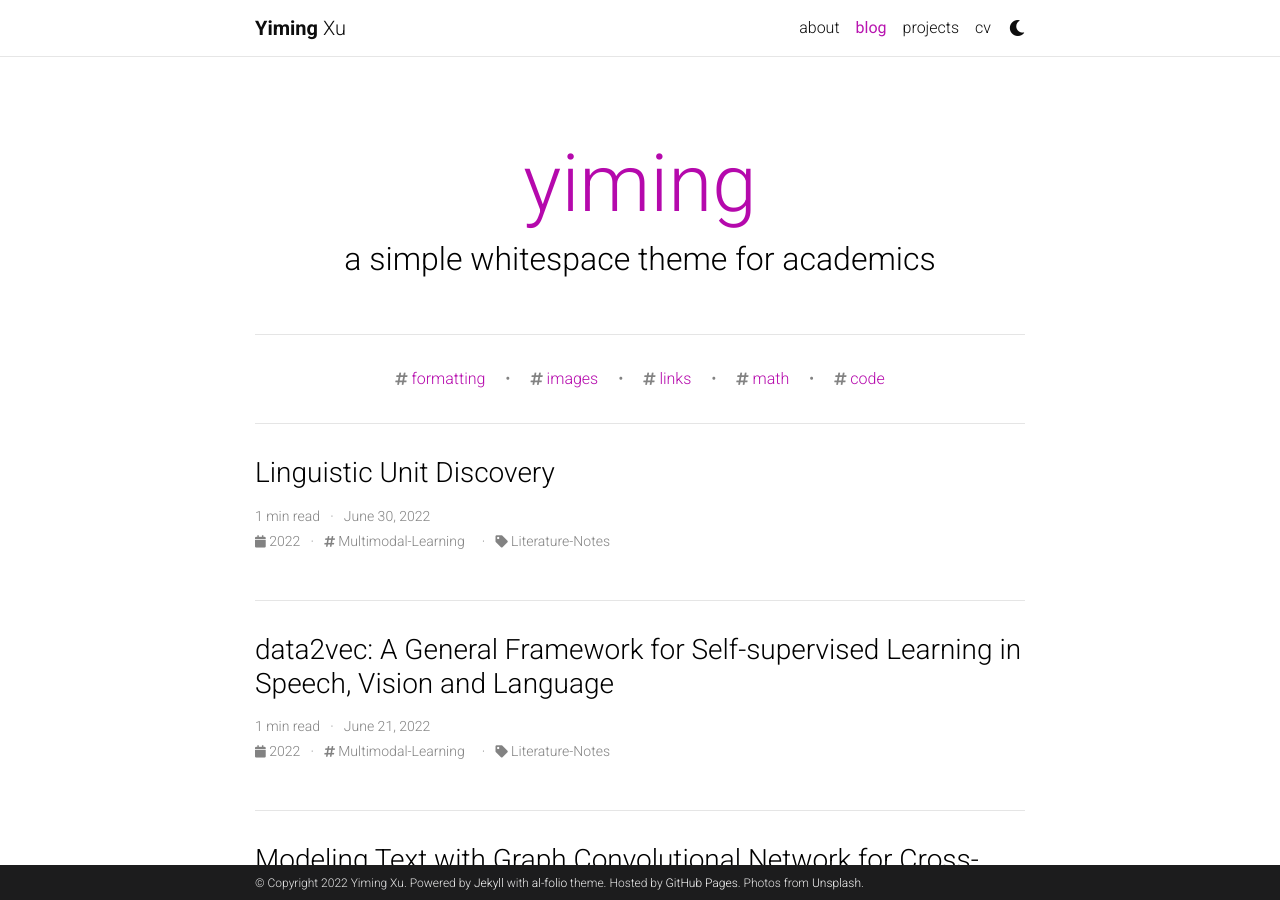
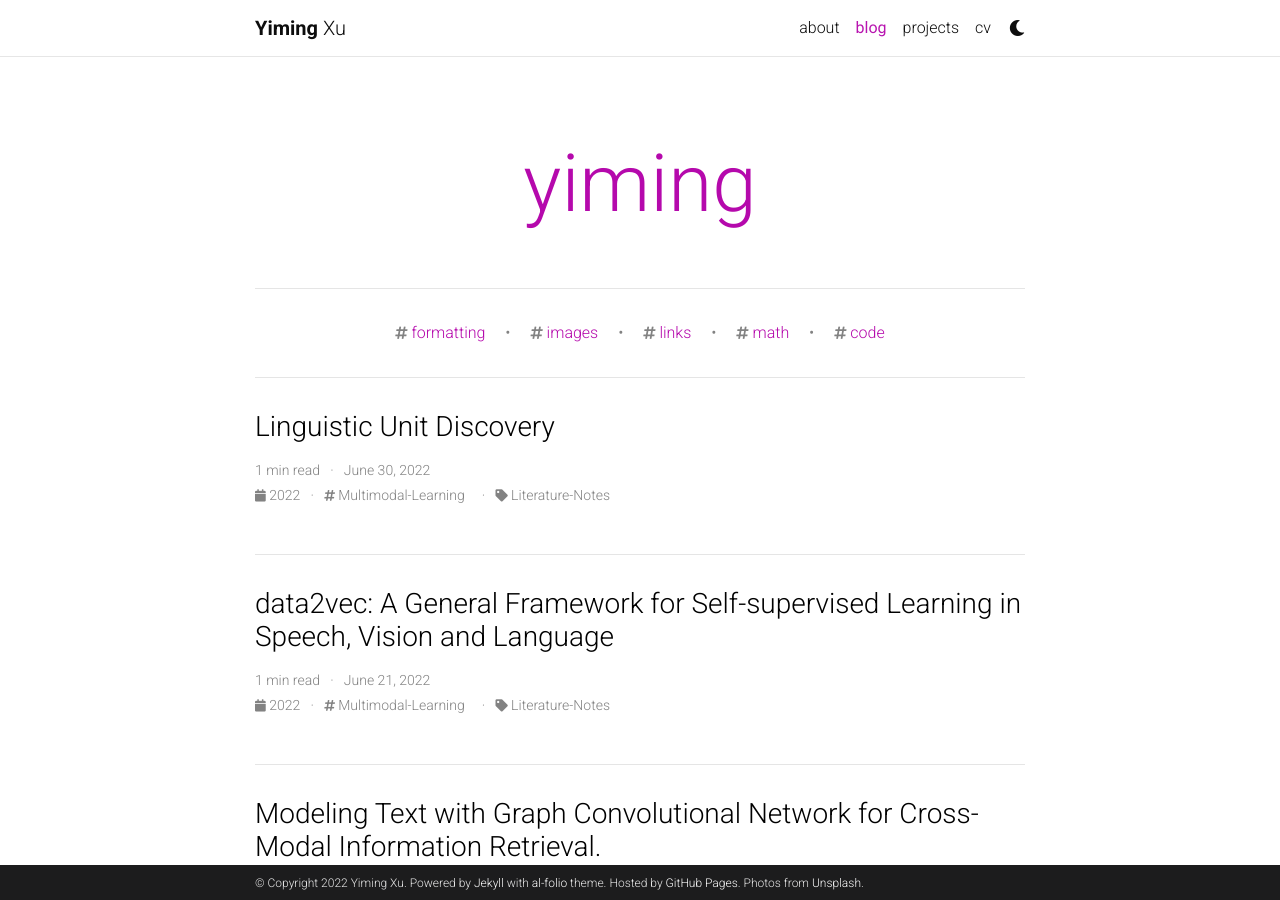
Before and after one commit to ym-xu/yimingxu, a Jekyll site: the page built from blog/index.html, in a window 1280 px wide and 900 px high. Built offline with Jekyll 4.4.1, drawn with Linux system fonts in a browser that asks for light colours; the list of posts is cut into pages by our own code; comment, search, counter and statistics services are not loaded; a style sheet for code colours, icons or effects is not loaded.

Commit message:
Update _config.yml

```diff
--- a/_config.yml
+++ b/_config.yml
@@ -112,7 +112,7 @@ bing_site_verification:  # out your bing-site-verification ID (Bing Webmaster)
 
 blog_name: yiming # blog_name will be displayed in your blog page
 blog_nav_title: blog # your blog must have a title for it to be displayed in the nav bar
-blog_description: a simple whitespace theme for academics
+blog_description:
 permalink: /blog/:year/:title/
 
 # Pagination
```
